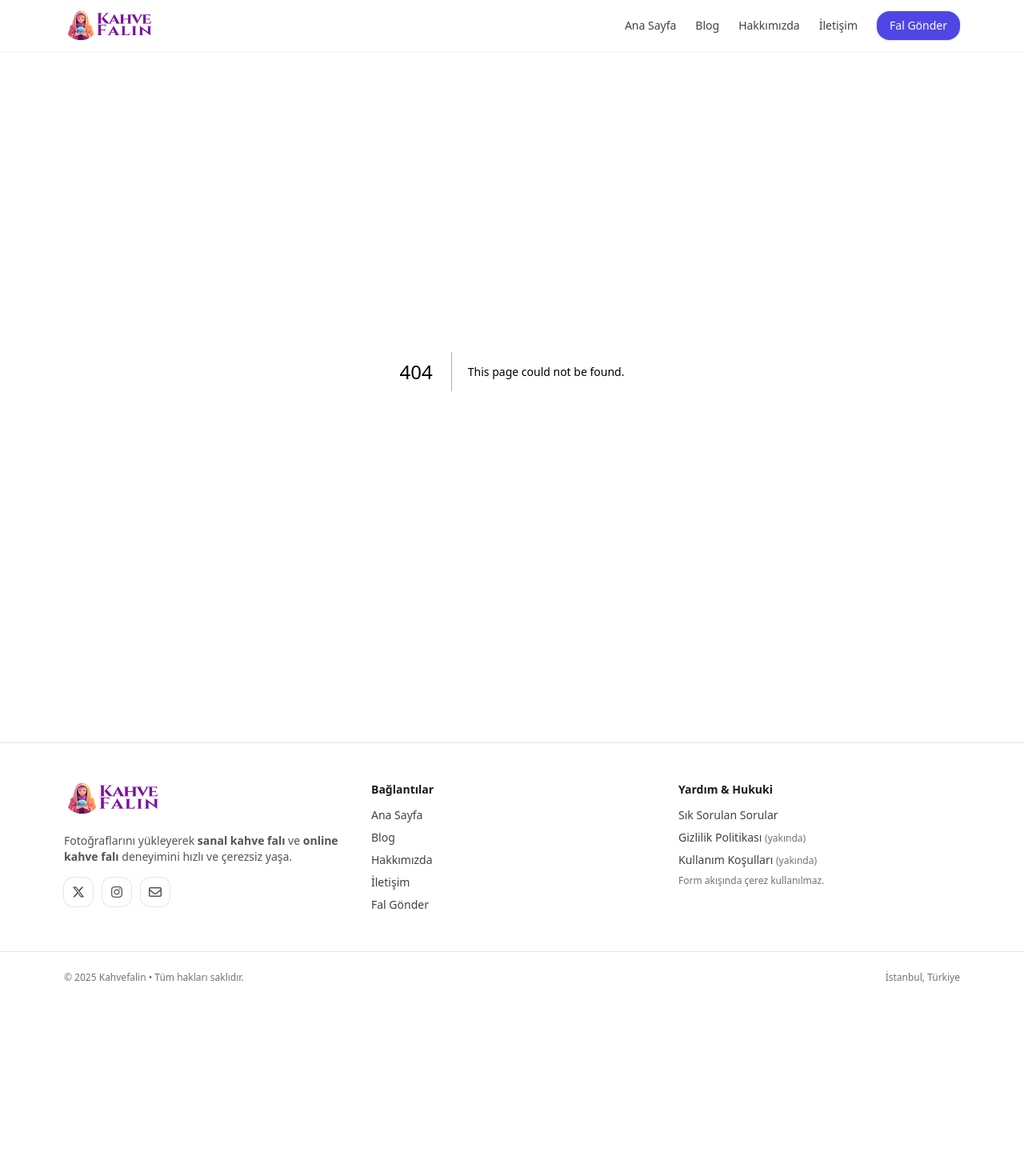
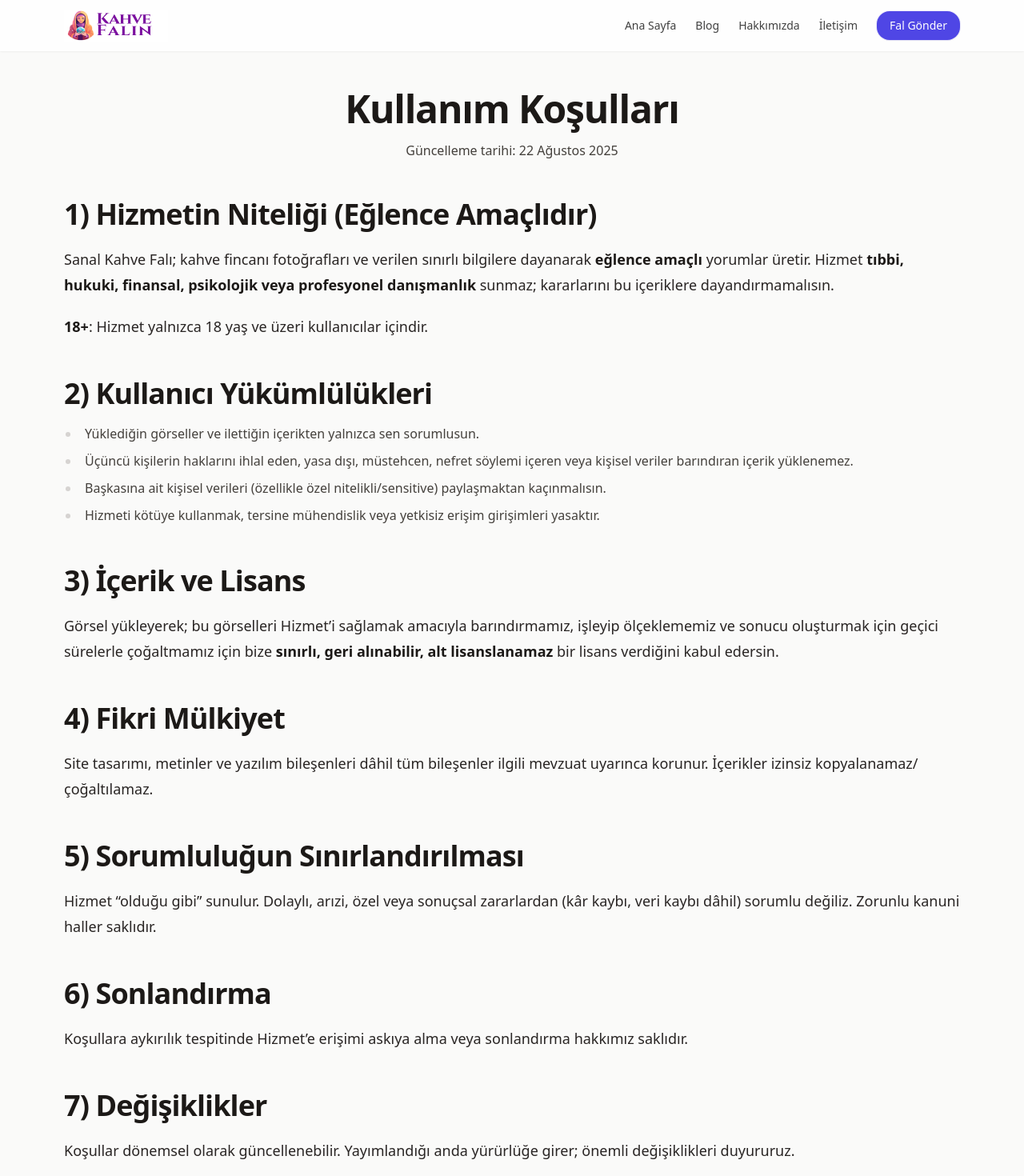
Before and after one commit to kuleliworks/kahve-fali, a Next.js app: page /kullanim-kosullari in a window 1280 px wide. Before the commit this address had no page. Shown: the top 1470 px of the page at 80% size. Before the commit the page ends 1254 px from the top, so only its background shows below. Built offline with nearby package versions, Linux system fonts and the light colour scheme.

Commit message:
Create page.tsx

```diff
--- /dev/null
+++ b/app/kullanim-kosullari/page.tsx
@@ -0,0 +1,80 @@
+import type { Metadata } from "next";
+
+export const metadata: Metadata = {
+  title: "Kullanım Koşulları — Sanal Kahve Falı",
+  description:
+    "Sanal Kahve Falı kullanım koşulları: hizmet kapsamı, yasaklar, fikri haklar, sorumluluk sınırlamaları ve uygulanacak hukuk.",
+  alternates: { canonical: "/kullanim-kosullari" },
+};
+
+export default function Page() {
+  const jsonLd = {
+    "@context": "https://schema.org",
+    "@type": "WebPage",
+    name: "Kullanım Koşulları",
+    url: "https://kahvefalin.com/kullanim-kosullari",
+    inLanguage: "tr-TR",
+  };
+
+  return (
+    <section className="mx-auto max-w-6xl px-4 py-12">
+      <h1 className="text-4xl font-bold tracking-tight sm:text-5xl text-center">Kullanım Koşulları</h1>
+      <p className="mt-4 text-center text-stone-700">Güncelleme tarihi: 22 Ağustos 2025</p>
+
+      <article className="prose-article mx-auto mt-8">
+        <h2>1) Hizmetin Niteliği (Eğlence Amaçlıdır)</h2>
+        <p>
+          Sanal Kahve Falı; kahve fincanı fotoğrafları ve verilen sınırlı bilgilere dayanarak <strong>eğlence amaçlı</strong> yorumlar üretir.
+          Hizmet <strong>tıbbi, hukuki, finansal, psikolojik veya profesyonel danışmanlık</strong> sunmaz; kararlarını bu
+          içeriklere dayandırmamalısın.
+        </p>
+        <p><strong>18+</strong>: Hizmet yalnızca 18 yaş ve üzeri kullanıcılar içindir.</p>
+
+        <h2>2) Kullanıcı Yükümlülükleri</h2>
+        <ul>
+          <li>Yüklediğin görseller ve ilettiğin içerikten yalnızca sen sorumlusun.</li>
+          <li>Üçüncü kişilerin haklarını ihlal eden, yasa dışı, müstehcen, nefret söylemi içeren veya kişisel veriler barındıran içerik yüklenemez.</li>
+          <li>Başkasına ait kişisel verileri (özellikle özel nitelikli/sensitive) paylaşmaktan kaçınmalısın.</li>
+          <li>Hizmeti kötüye kullanmak, tersine mühendislik veya yetkisiz erişim girişimleri yasaktır.</li>
+        </ul>
+
+        <h2>3) İçerik ve Lisans</h2>
+        <p>
+          Görsel yükleyerek; bu görselleri Hizmet’i sağlamak amacıyla barındırmamız, işleyip ölçeklememiz ve sonucu
+          oluşturmak için geçici sürelerle çoğaltmamız için bize <strong>sınırlı, geri alınabilir, alt lisanslanamaz</strong> bir
+          lisans verdiğini kabul edersin.
+        </p>
+
+        <h2>4) Fikri Mülkiyet</h2>
+        <p>
+          Site tasarımı, metinler ve yazılım bileşenleri dâhil tüm bileşenler ilgili mevzuat uyarınca korunur.
+          İçerikler izinsiz kopyalanamaz/çoğaltılamaz.
+        </p>
+
+        <h2>5) Sorumluluğun Sınırlandırılması</h2>
+        <p>
+          Hizmet “olduğu gibi” sunulur. Dolaylı, arızi, özel veya sonuçsal zararlardan (kâr kaybı, veri kaybı dâhil)
+          sorumlu değiliz. Zorunlu kanuni haller saklıdır.
+        </p>
+
+        <h2>6) Sonlandırma</h2>
+        <p>Koşullara aykırılık tespitinde Hizmet’e erişimi askıya alma veya sonlandırma hakkımız saklıdır.</p>
+
+        <h2>7) Değişiklikler</h2>
+        <p>Koşullar dönemsel olarak güncellenebilir. Yayımlandığı anda yürürlüğe girer; önemli değişiklikleri duyururuz.</p>
+
+        <h2>8) Uygulanacak Hukuk ve Yetki</h2>
+        <p>
+          Koşullar Türkiye Cumhuriyeti hukukuna tabidir; uyuşmazlıklarda İstanbul (Merkez) mahkemeleri ve icra daireleri yetkilidir.
+        </p>
+
+        <h2>9) İletişim</h2>
+        <p>
+          Sanal Kahve Falı • <a href="mailto:info@kahvefalin.com">info@kahvefalin.com</a> • https://kahvefalin.com
+        </p>
+      </article>
+
+      <script type="application/ld+json" dangerouslySetInnerHTML={{ __html: JSON.stringify(jsonLd) }} />
+    </section>
+  );
+}
```
